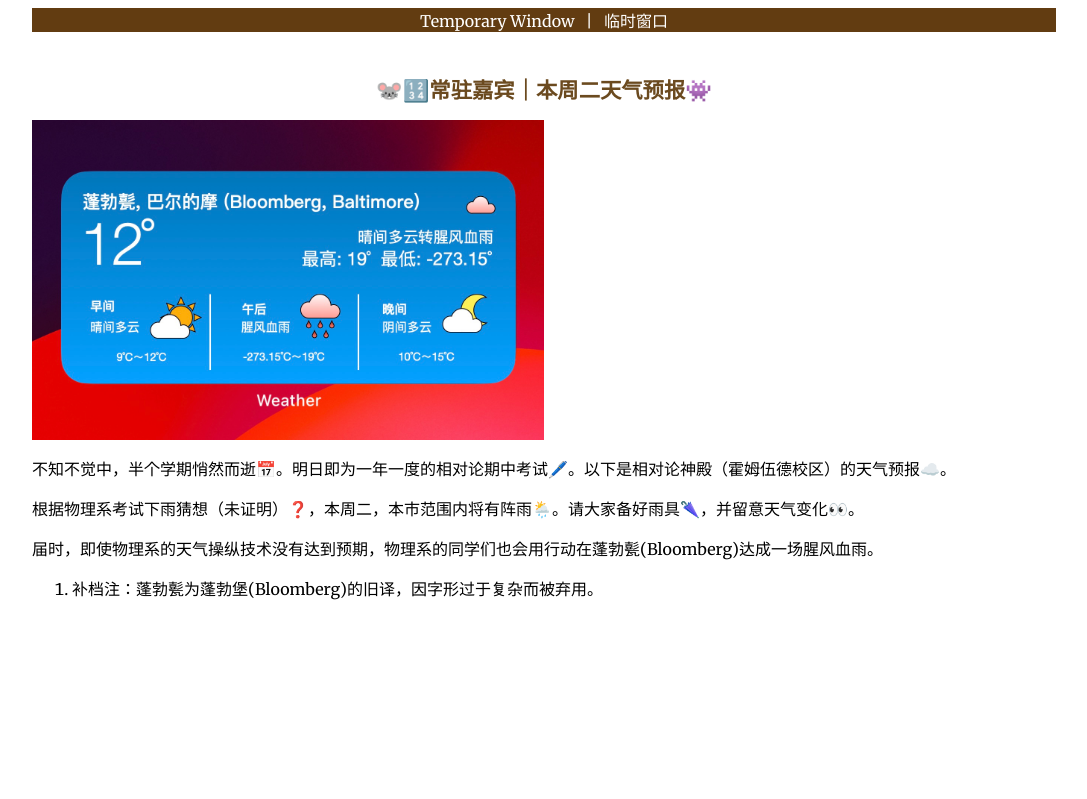
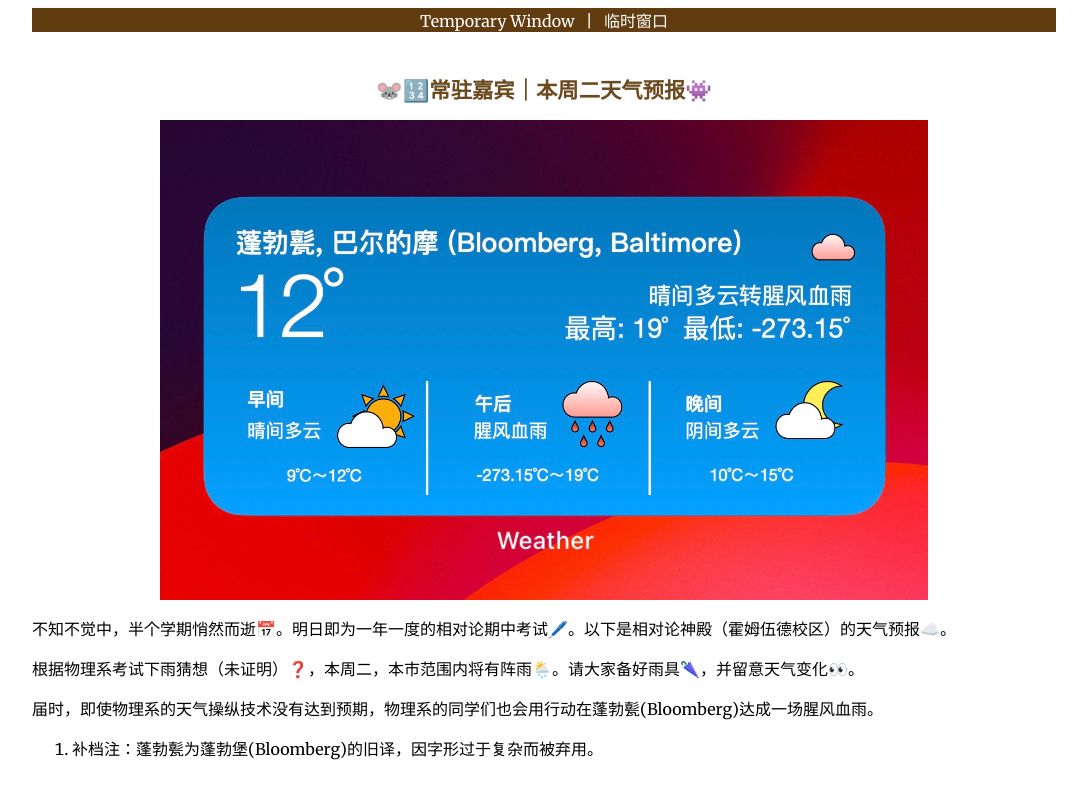
Before and after one commit to Bear-Resort/bear-resort.github.io, a Jekyll site: the page built from posts/bloomberg-weather.md, in a window 1280 px wide. Shown: the top 799 px of the page, without its empty margins (96-1183 px from the left). Built offline with Jekyll 4.4.1, drawn with Linux system fonts in a browser that asks for light colours; our own code applies the rules of GitHub Pages for plain Markdown files.

Commit message:
Update default.html

```diff
--- a/_layouts/default.html
+++ b/_layouts/default.html
@@ -30,9 +30,11 @@
 
 <style>
   img {
-    max-width: 50%;
+    max-width: 75%;
     height: auto;
     display: block;
+    margin-left: auto;
+    margin-right: auto;
   }
 </style>
 
```
